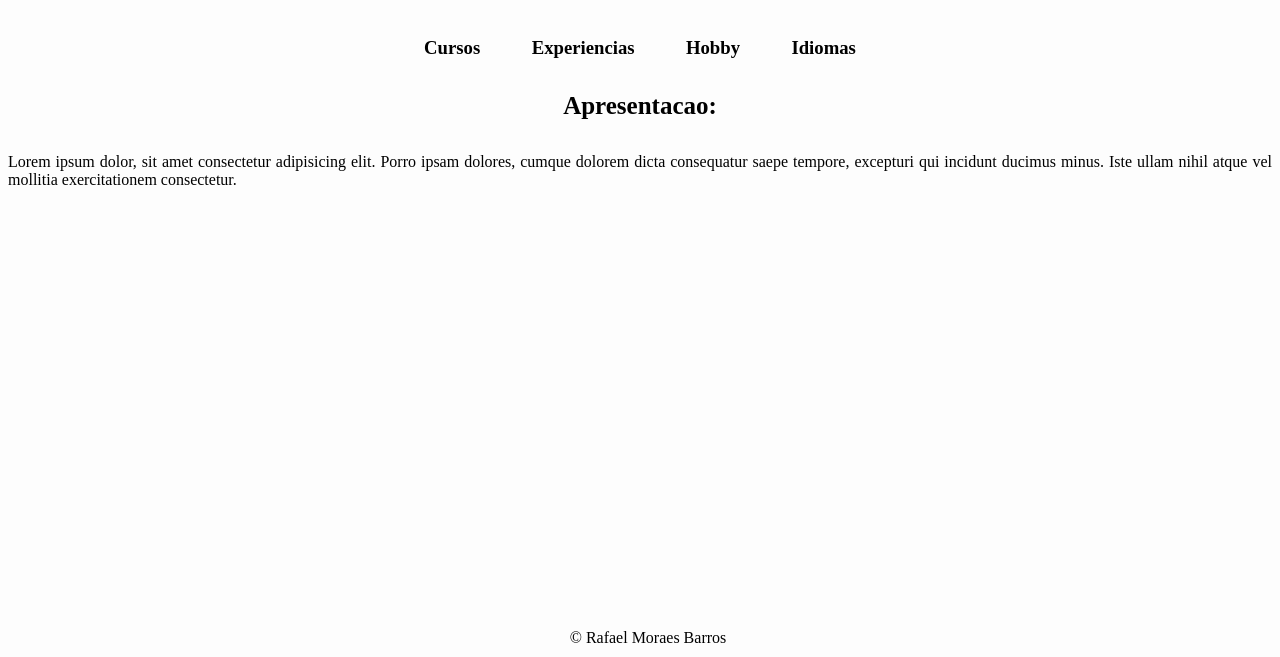
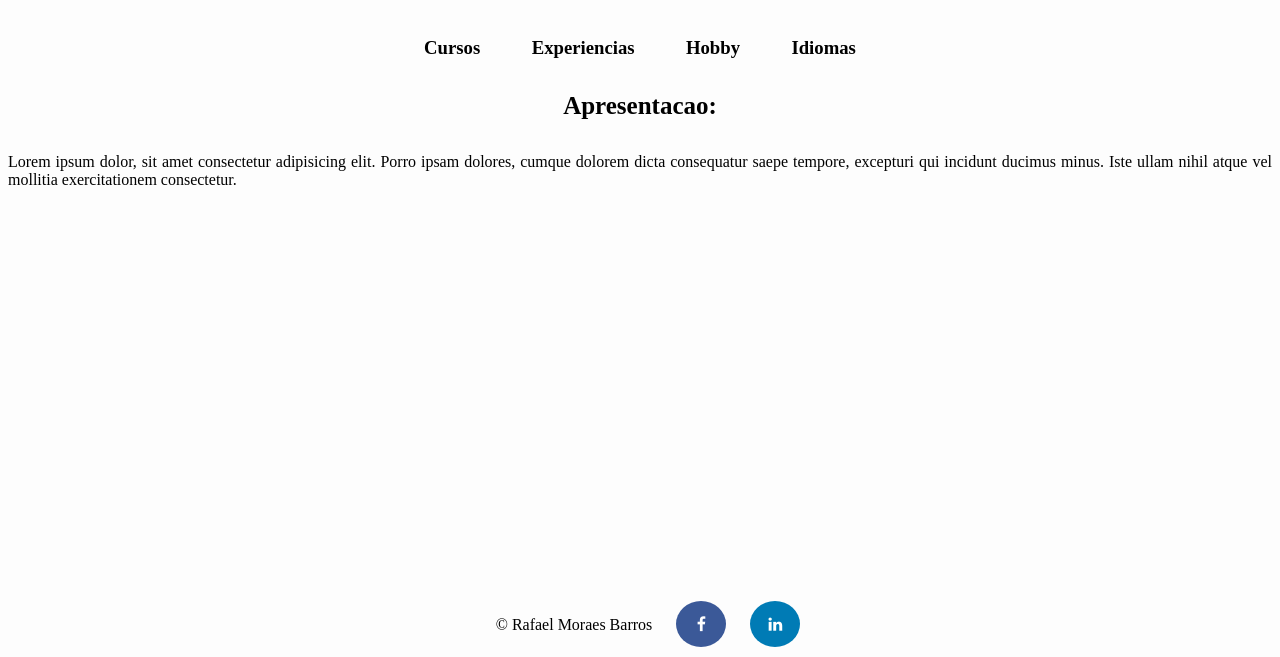
Before and after one commit to rafa-moraes/CV-Rafa, a plain HTML site: page rmb.html in a window 1280 px wide. Shown: the part 143-800 px from the top of the page. Drawn offline with Linux system fonts and the light colour scheme.

Commit message:
Social media
Adding facebook and LinkedIn logos and links

```diff
--- a/pagestyle.css
+++ b/pagestyle.css
@@ -12,6 +12,26 @@ header {
     text-align: center;
 
 }
+.fa {
+    padding: 15px;
+    font-size: 100px;
+    width: 20px;
+    text-align: center;
+    text-decoration: none;
+    border-radius: 50%;
+
+}
+.fa-facebook {
+    background: #3B5998;
+    color: white;
+
+  }
+
+.fa-linkedin {
+  background: #007bb5;
+  color: white;
+}
+
 
 #box{
 
--- a/rmb.html
+++ b/rmb.html
@@ -6,7 +6,7 @@
     <title>Rafael MB</title>
 
 <link rel="stylesheet" href="pagestyle.css">
-
+<link rel="stylesheet" href="https://cdnjs.cloudflare.com/ajax/libs/font-awesome/4.7.0/css/font-awesome.min.css">
 
 </head>
 
@@ -40,7 +40,7 @@
 <footer>
 
 <div id= "copyright">
-        &copy Rafael Moraes Barros
+        &copy Rafael Moraes Barros &emsp; <a href="https://www.facebook.com/rafael.moraes.503/" class="fa fa-facebook"></a> &emsp; <a href="https://www.linkedin.com/in/rafael-moraes-barros-53760a53/" class="fa fa-linkedin"></a>
 
 </div>
 
```
